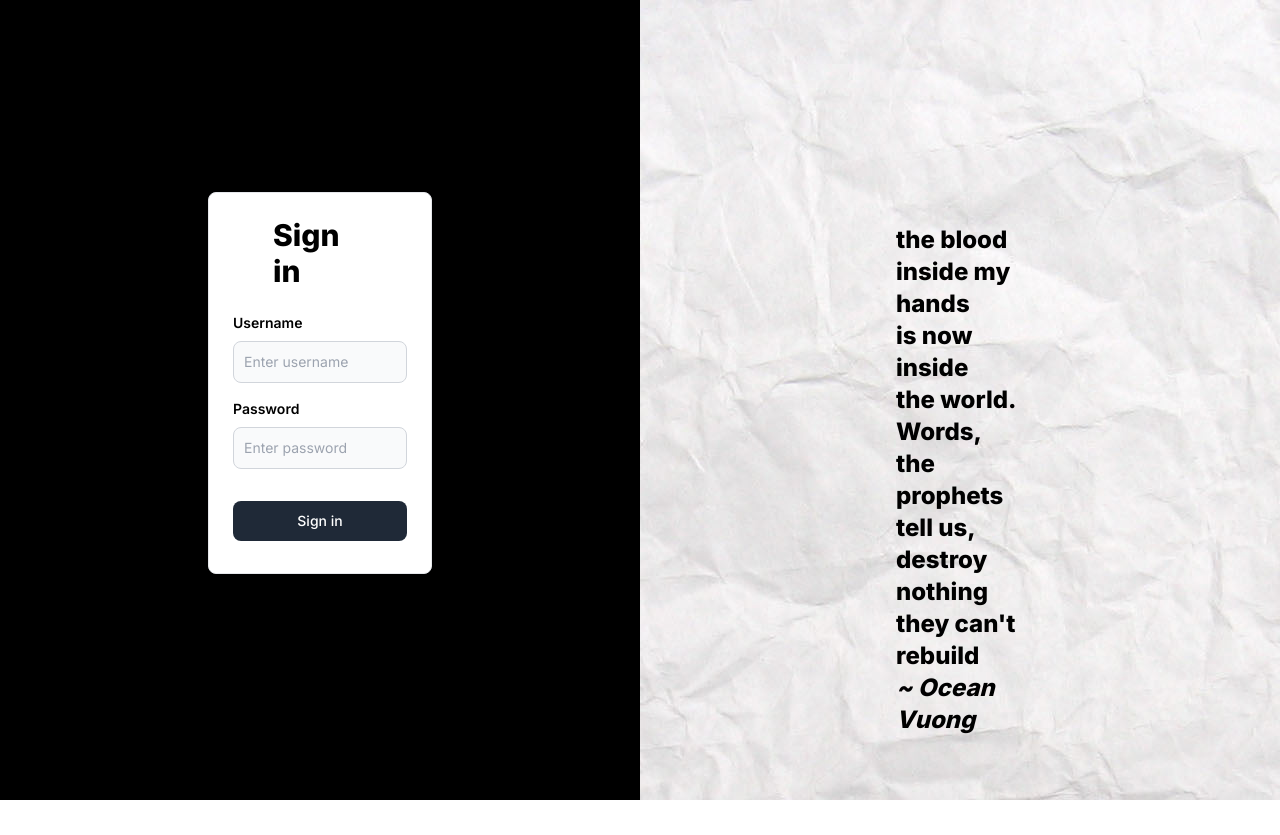
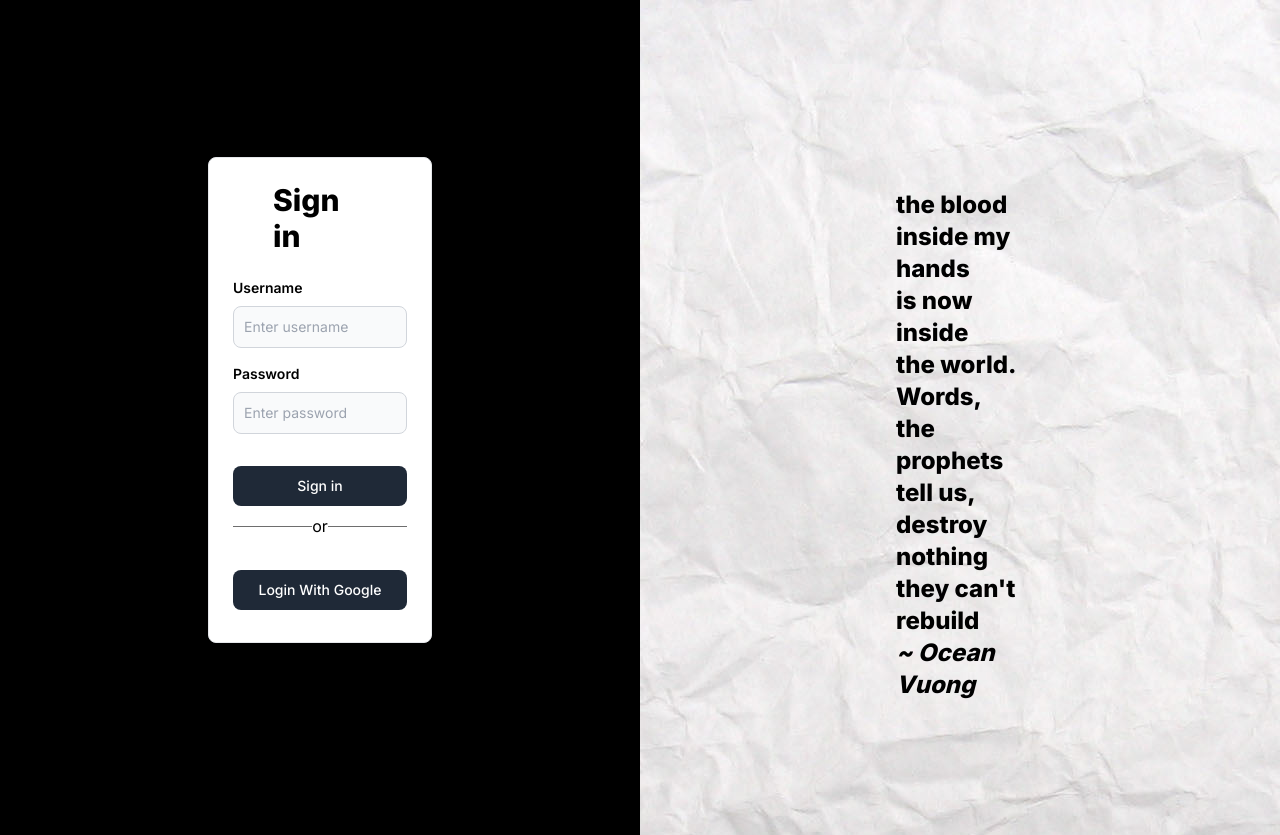
Before and after one commit to sanjanabharath/Poetic-Echoes, a Next.js app: page /signin in a window 1280 px wide. Before the commit the page ends 800 px from the top, so only its background shows below. Built offline with nearby package versions, Linux system fonts and the light colour scheme.

Commit message:
Added google auth

```diff
--- a/components/Home/Buttons.tsx
+++ b/components/Home/Buttons.tsx
@@ -3,25 +3,25 @@
 import React from "react";
 import { useRouter } from "next/navigation";
 import { Button } from "@mui/material";
-import { signOut, useSession } from "next-auth/react";
+import { signIn, signOut, useSession } from "next-auth/react";
 
 const Buttons = () => {
-  const route = useRouter();
+  const router = useRouter();
   const session = useSession();
   return (
     <div>
       {session.data?.user == null ? (
         <div>
           <Button
-            onClick={() => route.push("/signin")}
-            variant="text"
-            style={{ color: "black" }}
-            className="mx-4"
-          >
-            Sign In
-          </Button>
-          <Button
-            onClick={() => route.push("/signup")}
+            onClick={async () => {
+              const res = await signIn("credentials", {
+                username: "",
+                password: "",
+                redirect: false,
+              });
+              console.log(res);
+              router.push("/poems");
+            }}
             variant="contained"
             style={{
               backgroundColor: "black",
--- a/components/Main.tsx
+++ b/components/Main.tsx
@@ -9,7 +9,6 @@ const Main = () => {
   return (
     <div className="flex justify-between p-16">
       <div className="m-20">
-        {session && <div>{JSON.stringify(session.data)}</div>}
         <Typography variant="h2" component="h2">
           Turn your Soul into Verse
         </Typography>
--- a/components/Signin.tsx
+++ b/components/Signin.tsx
@@ -2,6 +2,7 @@
 
 import { signIn } from "next-auth/react";
 import { useRouter } from "next/navigation";
+import { FcGoogle } from "react-icons/fc";
 
 export default function () {
   const router = useRouter();
@@ -41,6 +42,33 @@ export default function () {
                   className="mt-8 w-full text-white bg-gray-800 focus:ring-4 focus:ring-gray-300 font-medium rounded-lg text-sm px-5 py-2.5 me-2 mb-2"
                 >
                   Sign in
+                </button>
+                <div className="flex items-center">
+                  <div
+                    style={{
+                      height: "1px",
+                      flex: "1",
+                      backgroundColor: "#6E6E6E",
+                    }}
+                  ></div>
+                  or
+                  <div
+                    style={{
+                      height: "1px",
+                      flex: "1",
+                      backgroundColor: "#6E6E6E",
+                    }}
+                  ></div>
+                </div>
+                <button className="mt-8 w-full text-white bg-gray-800 focus:ring-4 focus:ring-gray-300 font-medium rounded-lg text-sm px-5 py-2.5 me-2 mb-2">
+                  <div
+                    className=""
+                    onClick={async () => {
+                      await signIn("google");
+                    }}
+                  >
+                    Login With Google
+                  </div>
                 </button>
               </div>
             </div>
```
Also changed, not shown: 1 other file (tests, documents, lock files or other folders).
